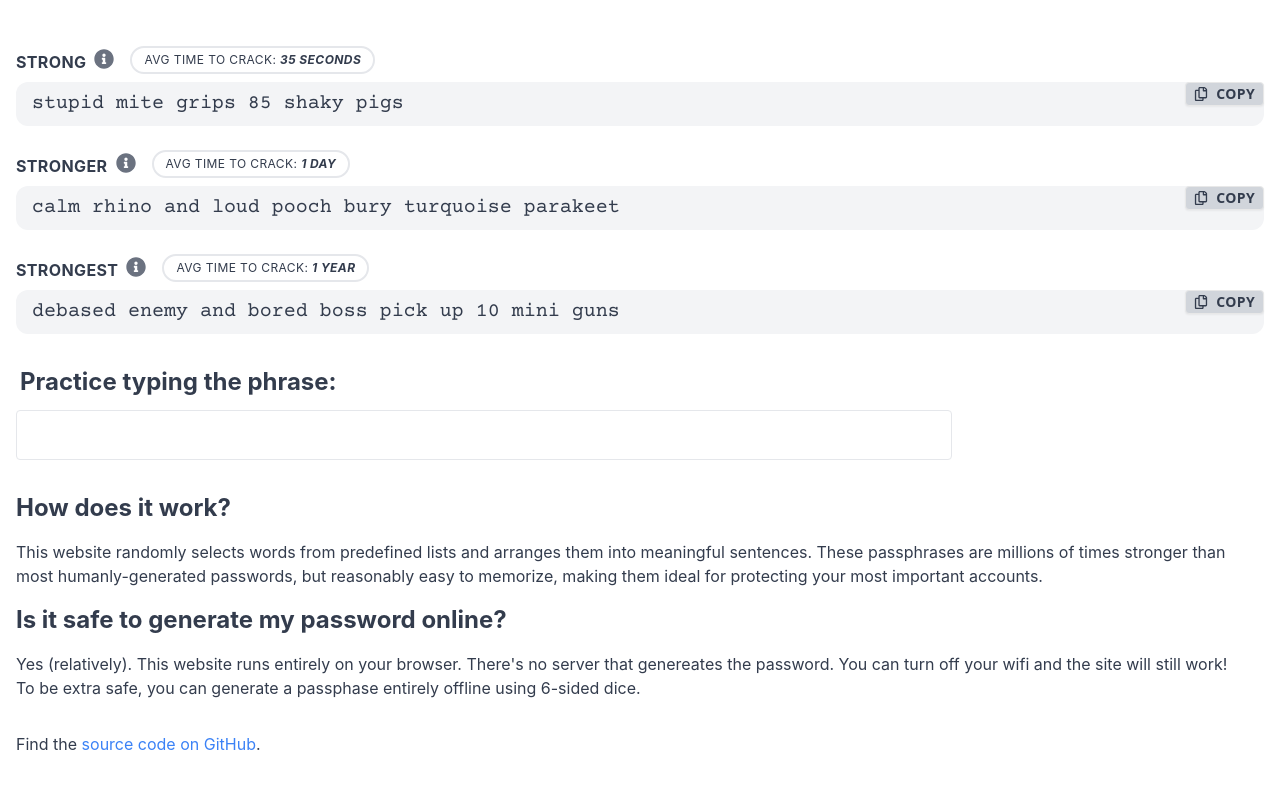
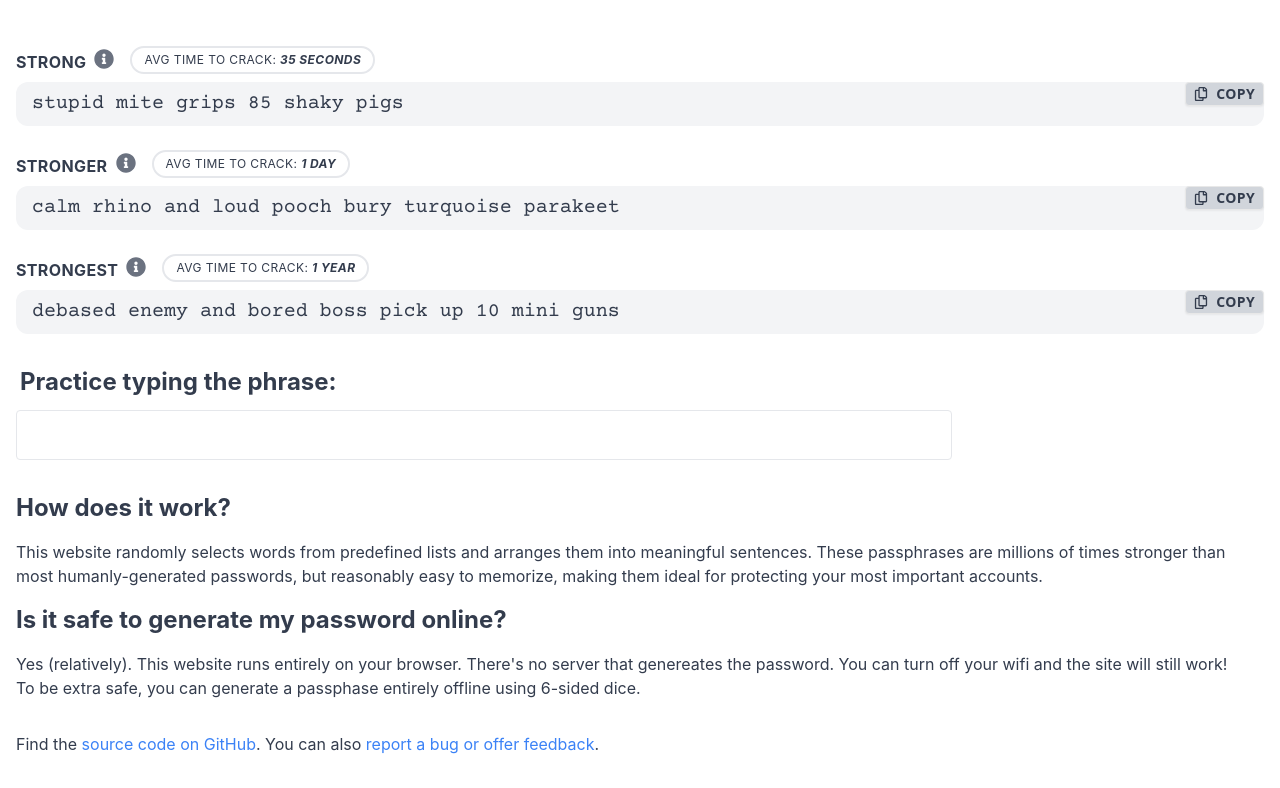
Before and after one commit to blanchardjeremy/strongphrase.net, a React (Create React App) app: page / in a window 1280 px wide. Shown: the part 226-1014 px from the top of the page. Built offline with nearby package versions, Linux system fonts and the light colour scheme.

Commit message:
Add link to report bugs or offer feedback to footer

```diff
--- a/src/App.js
+++ b/src/App.js
@@ -26,7 +26,7 @@ const App = () => {
         </p>
       </section>
       <footer className="mt-8">
-        <p>Find the <a href="https://github.com/blanchardjeremy/getapassphrase" className="text-blue-500 hover:underline">source code on GitHub</a>.</p>
+        <p>Find the <a href="https://github.com/blanchardjeremy/getapassphrase" className="text-blue-500 hover:underline">source code on GitHub</a>. You can also <a href="https://github.com/blanchardjeremy/getapassphrase/issues" className="text-blue-500 hover:underline">report a bug or offer feedback</a>.</p>
       </footer>
     </div>
   );
```
